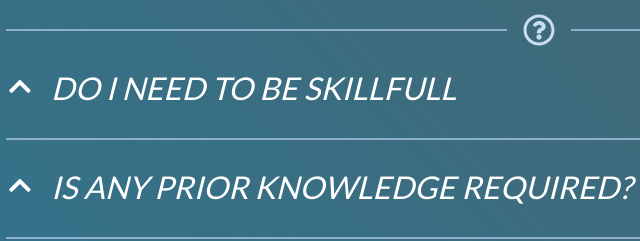
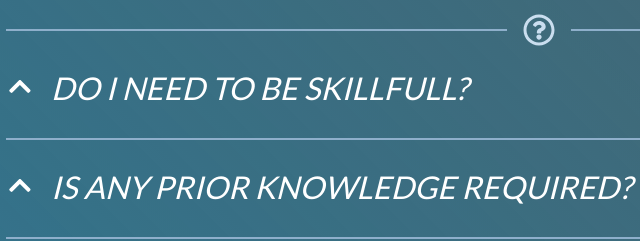
Before and after one commit to GonzaEDS/Amaze-Anywhere__Dos-Santos, a website: page pages/faqs.html in a window 1280 px wide. Shown: the part 517-758 px from the top of the page, 101-741 px from the left. Drawn offline with nearby package versions, Linux system fonts and the light colour scheme.

Commit message:
adding missing question mark in faqs page

```diff
--- a/pages/faqs.html
+++ b/pages/faqs.html
@@ -62,7 +62,7 @@
                             <span class="fa-li">
                                 <i class="fas fa-chevron-up font-size-sg-11"></i>
                             </span>
-                            <h2 class="text-uppercase fst-italic">Do i need to be skillfull</h2>
+                            <h2 class="text-uppercase fst-italic">Do i need to be skillfull?</h2>
                         </label>
                     </li>
 
```
